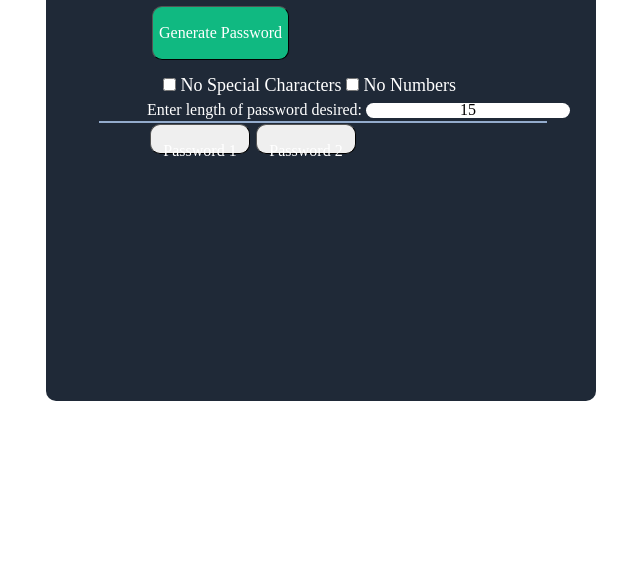
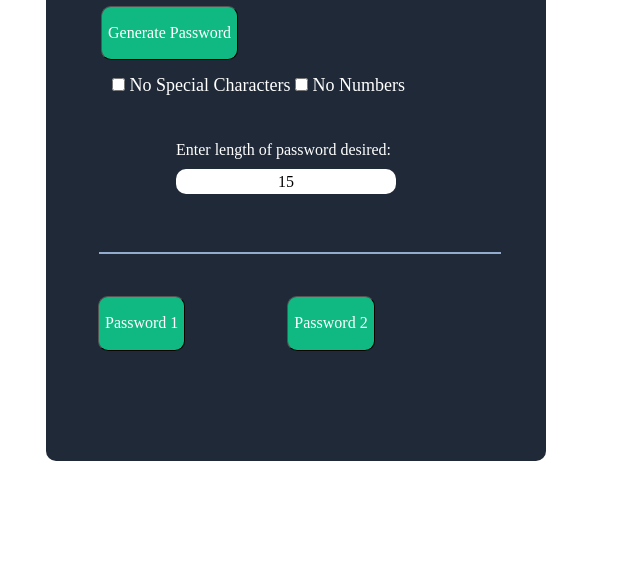
Before and after one commit to Airsicktitan/RandomPassGenerator, a website built with Vite: page index.html in a window 1280 px wide. Shown: the part 213-800 px from the top of the page, without its empty margins (16-656 px from the left). Built offline with nearby package versions, Linux system fonts and the light colour scheme.

Commit message:
Update index.css

```diff
--- a/index.css
+++ b/index.css
@@ -4,8 +4,8 @@ body {
 
 .overAll{
     position: absolute;
-    width: 550px;
-    height: 550px;
+    width: 500px;
+    height: 610px;
     left: 62px;
     top: 64px;
     border-radius: 10px;
@@ -74,6 +74,10 @@ form{
     color: white;
 }
 
+.passLength{
+    margin: 45px 10px 80px 80px;
+}
+
 .form{
     text-align: center;
     width: auto;
@@ -85,8 +89,10 @@ form{
     text-align: center;
     width: auto;
     border: none;
-    height: 15px;
+    height: 25px;
     border-radius: 10px;
+    padding: 10px;
+    margin: 10px 15px 0px 0px;
 }
 
 .userInput{
@@ -98,17 +104,16 @@ form{
 }
 
 .generateButton{
-    margin: 1px;
+    margin: 50px 1px 0px -50px;
 }
 
 .line{
     position: absolute;
-    width: 446px;
+    width: 400px;
     height: 0px;
     left: 52px;
-    top: 269px;
+    top: 400px;
     margin: 1px;
-
     border: 1px solid #93abcc;
 }
 
@@ -120,13 +125,20 @@ form{
     border-radius: 10px;
     border-width: 1px;
     align-content: center;
-    width: 100px;
-    height: 30px;
-    margin: 1px 1px 1px 1px;
+    background: #10B981;
 }
+
 .submit-btn{
     border-radius: 10px;
     border-width: 1px;
     align-content: center;
     margin: 3px;
 }
+
+table{
+    margin: 100px 0px 0px -50px;
+}
+
+td{
+    padding: 0px 100px 0px 0px;
+}
```
